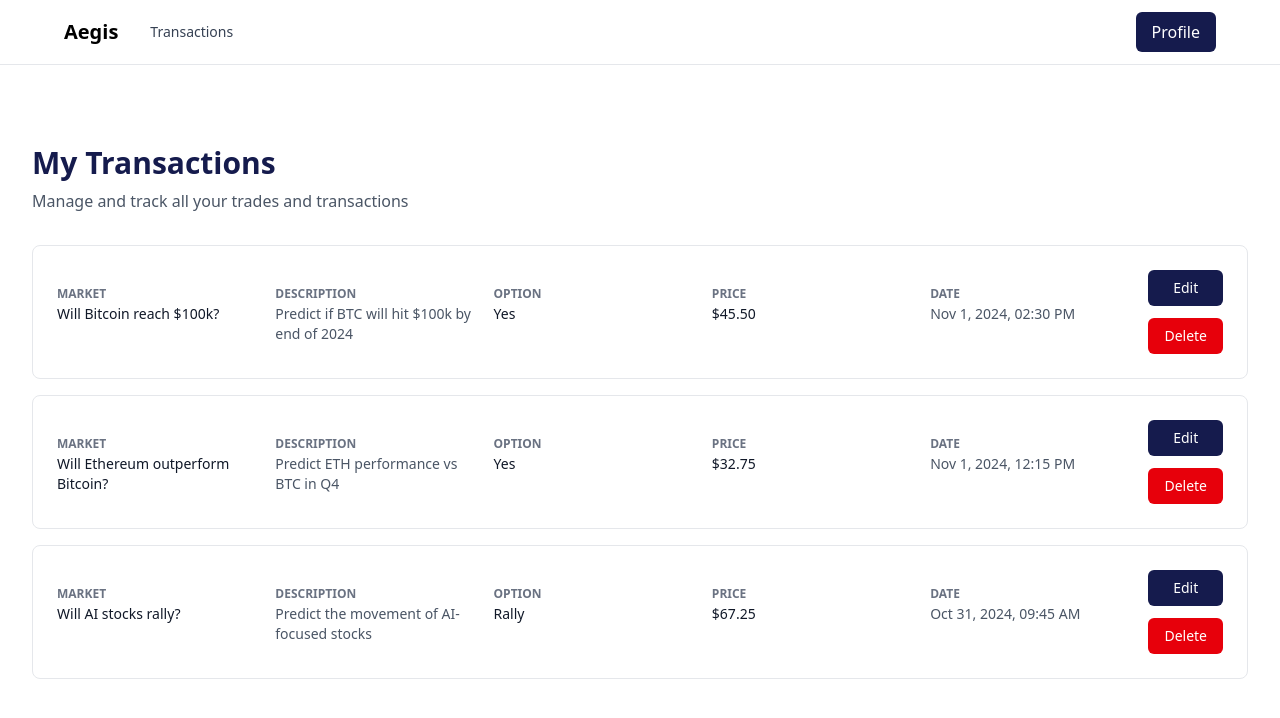
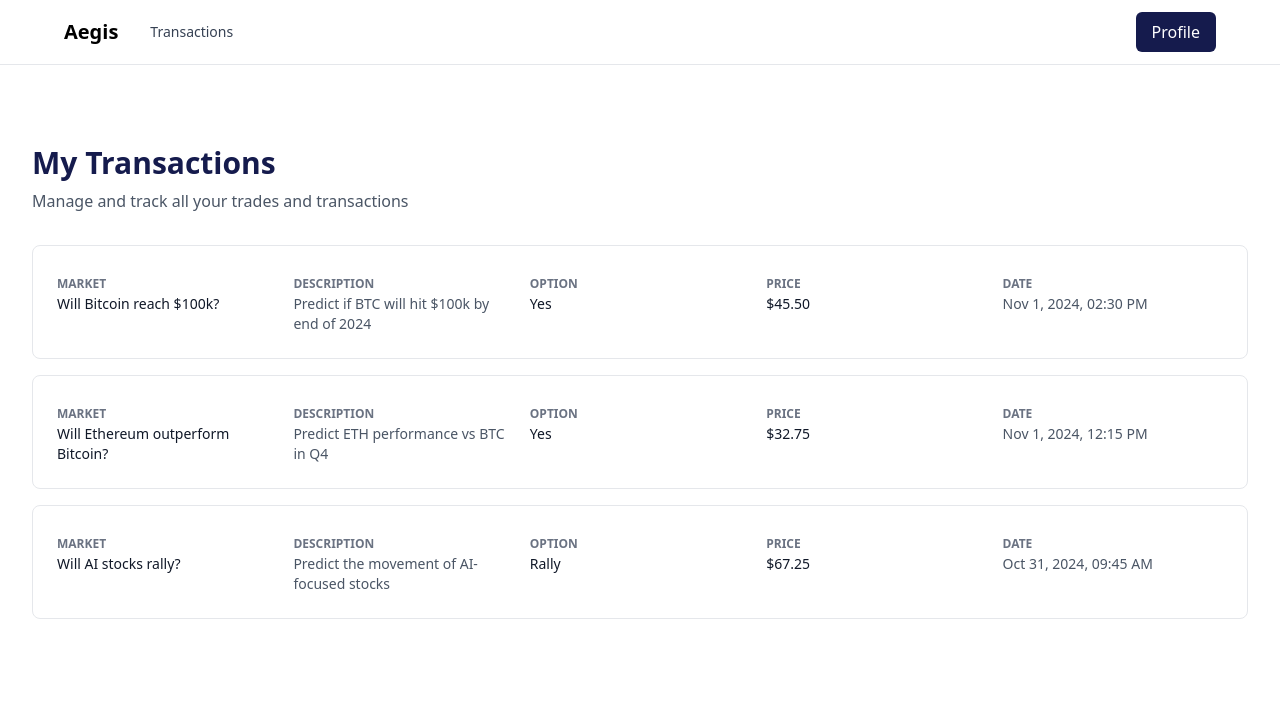
Before and after one commit to ec332/Aegis, a Next.js app in the folder aegis-fe/: page /transactions in a window 1280 px wide. Shown: the top 718 px of the page. Built offline with nearby package versions, Linux system fonts and the light colour scheme.

Commit message:
remove edit/delete

```diff
--- a/aegis-fe/components/TransactionItem.tsx
+++ b/aegis-fe/components/TransactionItem.tsx
@@ -6,16 +6,16 @@ interface TransactionItemProps {
   transaction: Transaction;
   market: Market;
   option: Option;
-  onEdit: (transaction: Transaction) => void;
-  onDelete: (transactionId: string) => void;
+  // onEdit: (transaction: Transaction) => void;
+  // onDelete: (transactionId: string) => void;
 }
 
 export default function TransactionItem({
   transaction,
   market,
   option,
-  onEdit,
-  onDelete,
+  // onEdit,
+  // onDelete,
 }: TransactionItemProps) {
   const date = new Date(transaction.created_at).toLocaleDateString("en-US", {
     year: "numeric",
@@ -74,7 +74,7 @@ export default function TransactionItem({
         </div>
 
         {/* Right: Action Buttons */}
-        <div className="flex gap-3 lg:flex-col lg:w-auto">
+        {/* <div className="flex gap-3 lg:flex-col lg:w-auto">
           <button
             onClick={() => onEdit(transaction)}
             className="flex-1 lg:flex-initial px-4 py-2 bg-[#151b4d] text-white rounded-md hover:bg-[#1a2159] transition-colors font-medium text-sm"
@@ -87,7 +87,7 @@ export default function TransactionItem({
           >
             Delete
           </button>
-        </div>
+        </div> */}
       </div>
     </div>
   );
```
